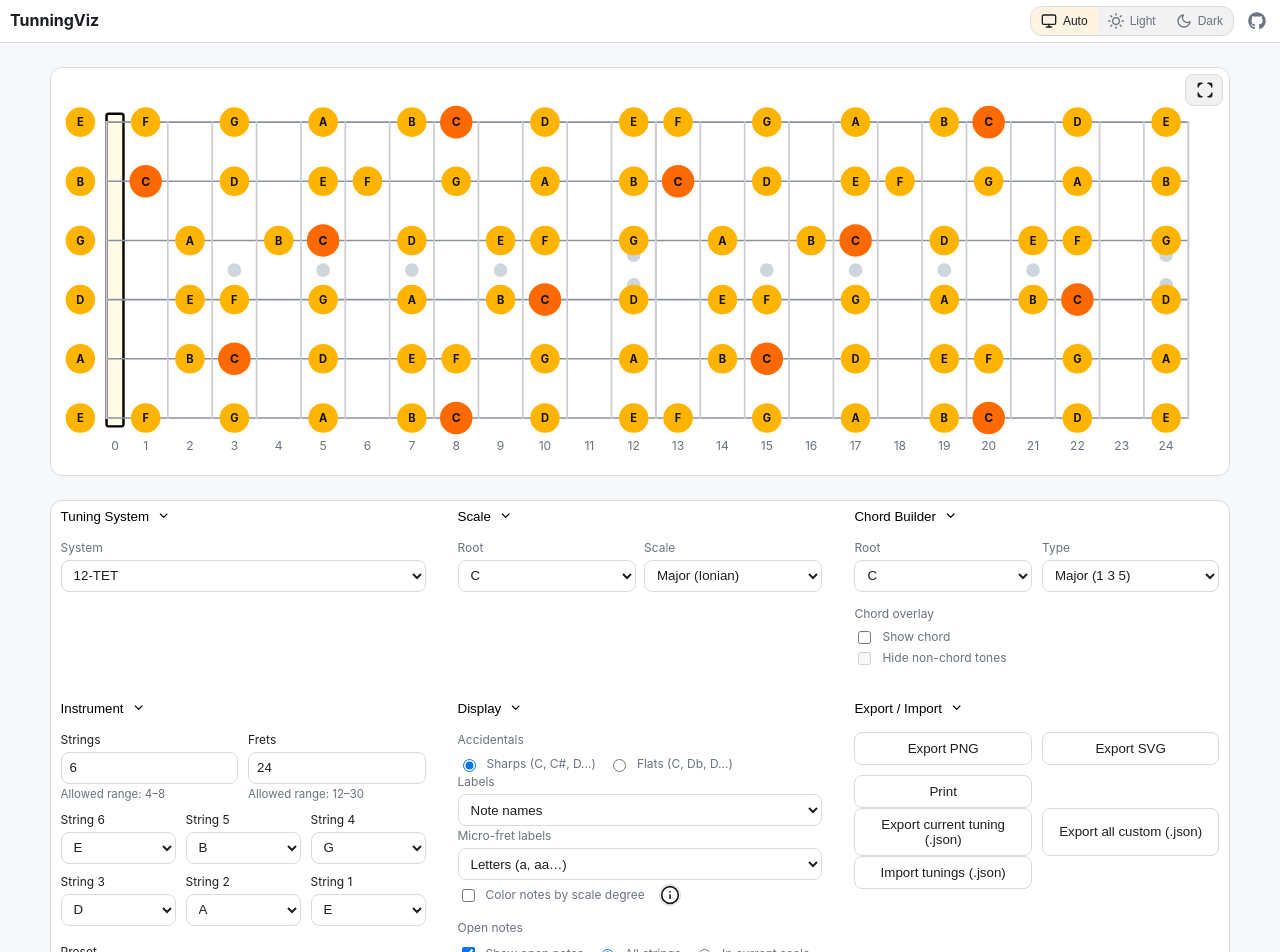
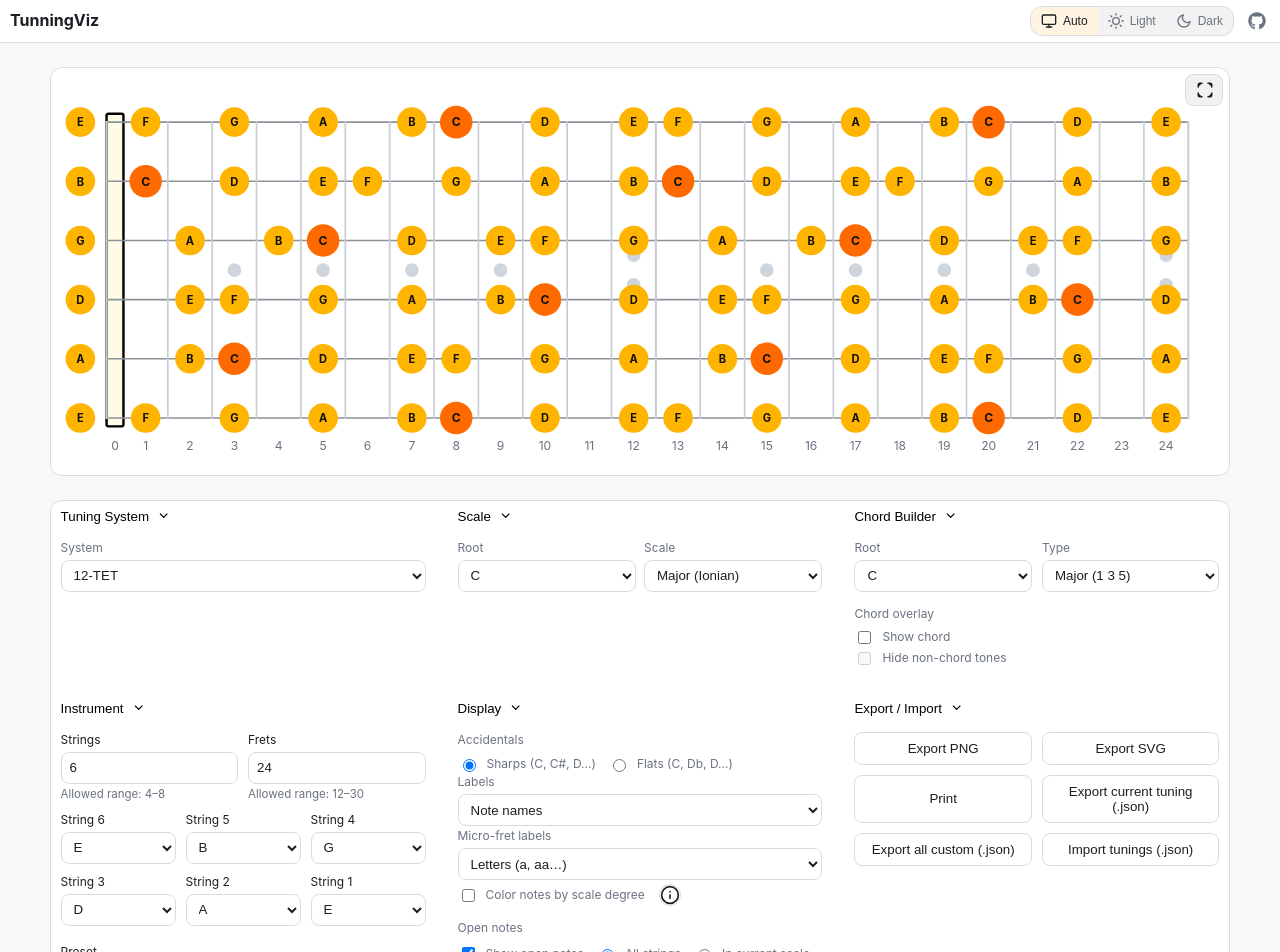
Before and after one commit to DMNerd/tuning-visualizer, a React (Vite) app: page / in a window 1280 px wide. Shown: the top 952 px of the page. Built offline with nearby package versions, Linux system fonts and the light colour scheme.

Commit message:
Modify export

```diff
--- a/src/components/UI/ExportControls.jsx
+++ b/src/components/UI/ExportControls.jsx
@@ -122,18 +122,12 @@ function ExportControls({
           <button type="button" className="btn" onClick={doPrint}>
             Print
           </button>
-        </div>
-
-        <div className="row">
           <button type="button" className="btn" onClick={doExportCurrent}>
             Export current tuning (.json)
           </button>
           <button type="button" className="btn" onClick={doExportAll}>
             Export all custom (.json)
           </button>
-        </div>
-
-        <div className="row">
           <button type="button" className="btn" onClick={triggerImport}>
             Import tunings (.json)
           </button>
```
